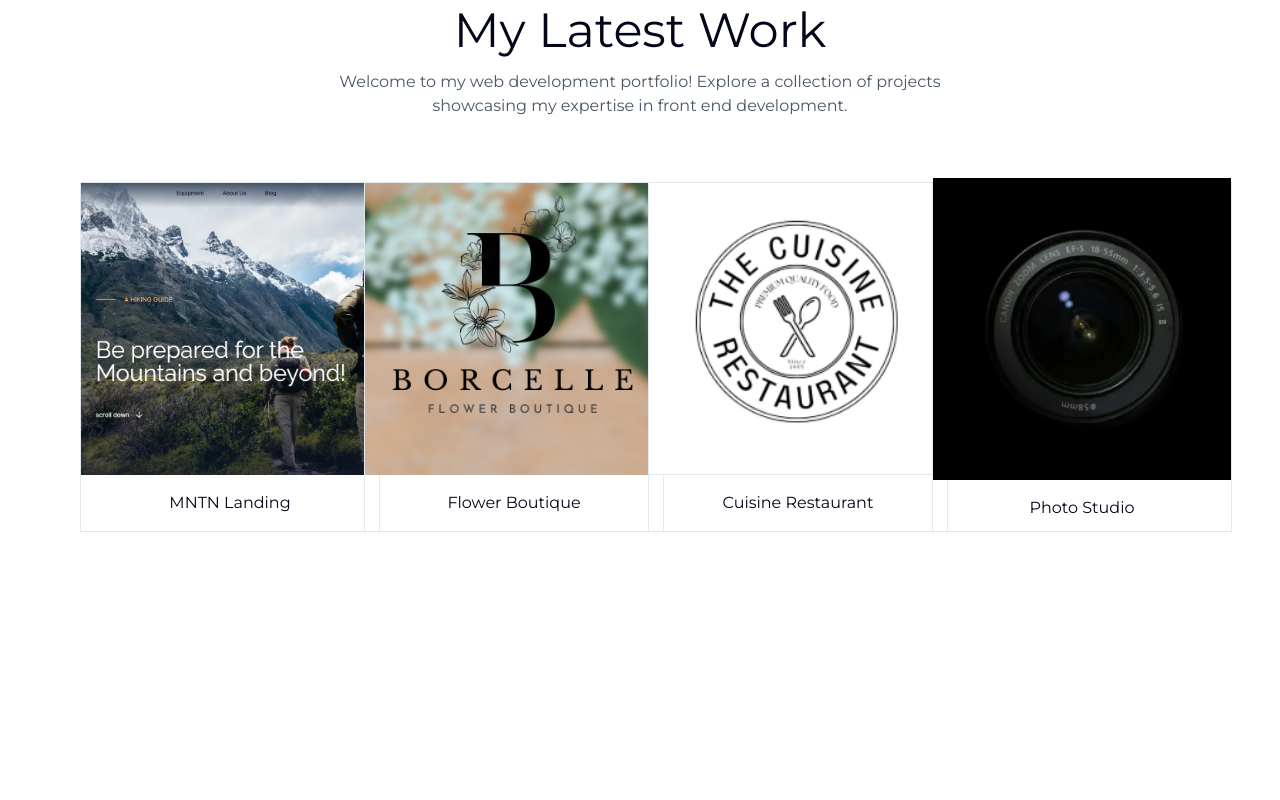
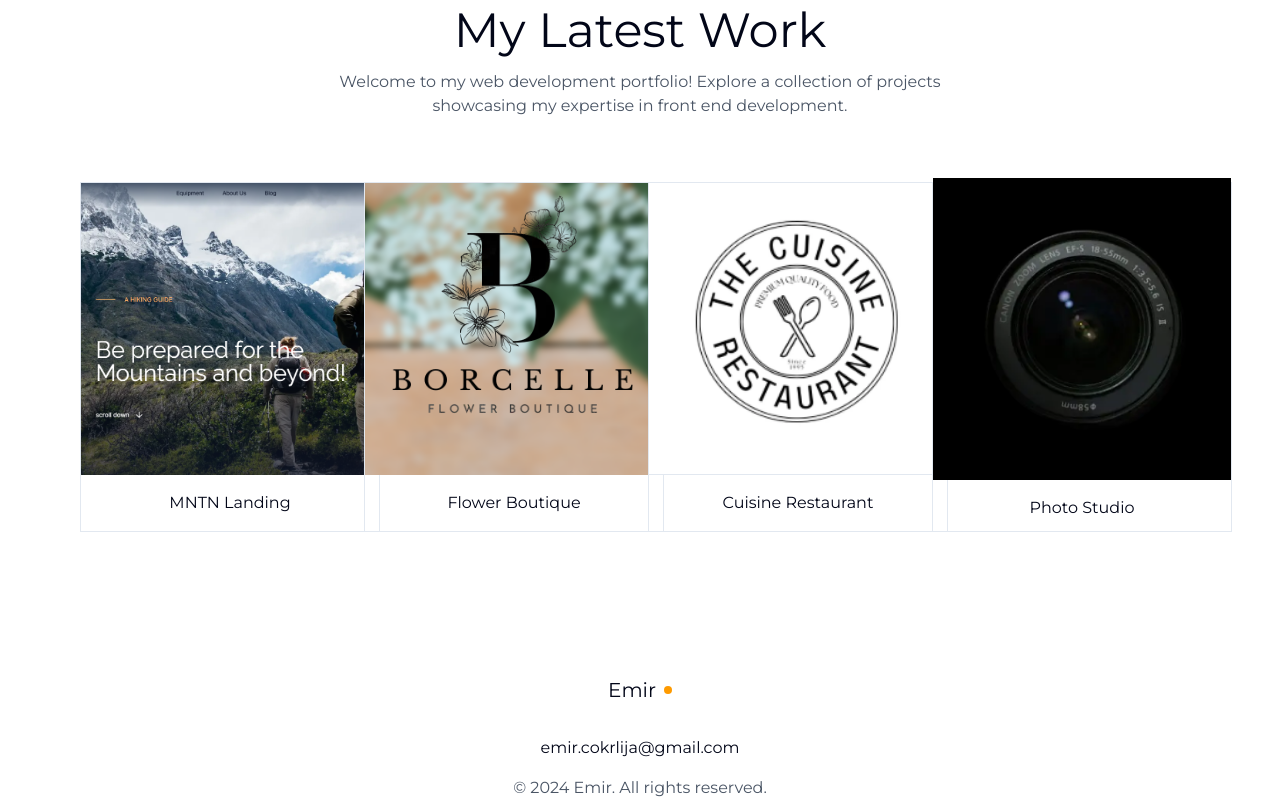
Before and after one commit to emirCo95/portfolio, a Next.js app: page / in a window 1280 px wide. Shown: the part 2766-3566 px from the top of the page. Before the commit the page ends 3330 px from the top, so only its background shows below. Built offline with nearby package versions, Linux system fonts and the light colour scheme.

Commit message:
update Footer/Navbar

```diff
--- a/app/layout.tsx
+++ b/app/layout.tsx
@@ -3,6 +3,7 @@ import { Montserrat } from 'next/font/google';
 import './globals.css';
 import Navbar from '@/components/Navbar';
 import { ThemeProvider } from '@/components/theme-provider';
+import Footer from '@/components/Footer';
 
 const montserrat = Montserrat({
   subsets: ['latin'],
@@ -30,6 +31,7 @@ export default function RootLayout({
         >
           <Navbar />
           {children}
+          <Footer />
         </ThemeProvider>
       </body>
     </html>
--- /dev/null
+++ b/components/Footer.tsx
@@ -0,0 +1,22 @@
+import React from 'react';
+
+const Footer = () => {
+  return (
+    <div className="flex items-center justify-center flex-col mt-24">
+      <div className="flex items-center gap-2 p-4 dark:text-white">
+        <span className="text-xl">Emir</span>
+        <div className="w-2 h-2 rounded-full bg-amber-500"></div>
+      </div>
+      <div className="p-4">
+        <span>emir.cokrlija@gmail.com</span>
+      </div>
+      <div className="">
+        <span className="text-gray-600 dark:text-white">
+          © {new Date().getFullYear()} Emir. All rights reserved.
+        </span>
+      </div>
+    </div>
+  );
+};
+
+export default Footer;
--- a/components/Navbar.tsx
+++ b/components/Navbar.tsx
@@ -5,7 +5,7 @@ import { ModeToggle } from './mode-toggle';
 const Navbar = () => {
   return (
     <div className="fixed w-full flex justify-between items-center px-16 md:px-26 py-10">
-      <div className="flex items-center gap-2 p-4  dark:bg-white dark:text-black">
+      <div className="flex items-center gap-2 p-4 dark:text-white">
         <span className="text-xl">Emir</span>
         <div className="w-2 h-2 rounded-full bg-amber-500"></div>
       </div>
```
